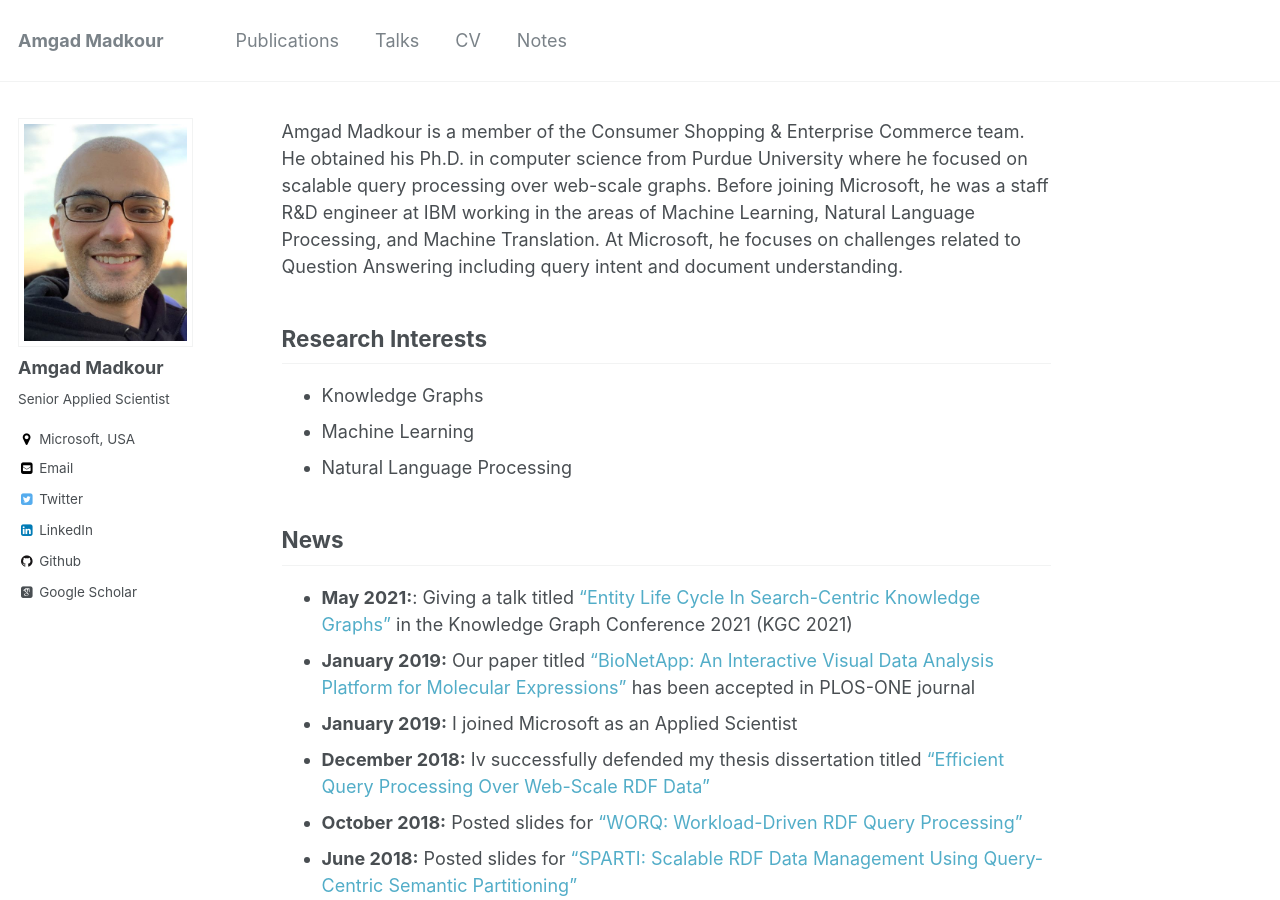
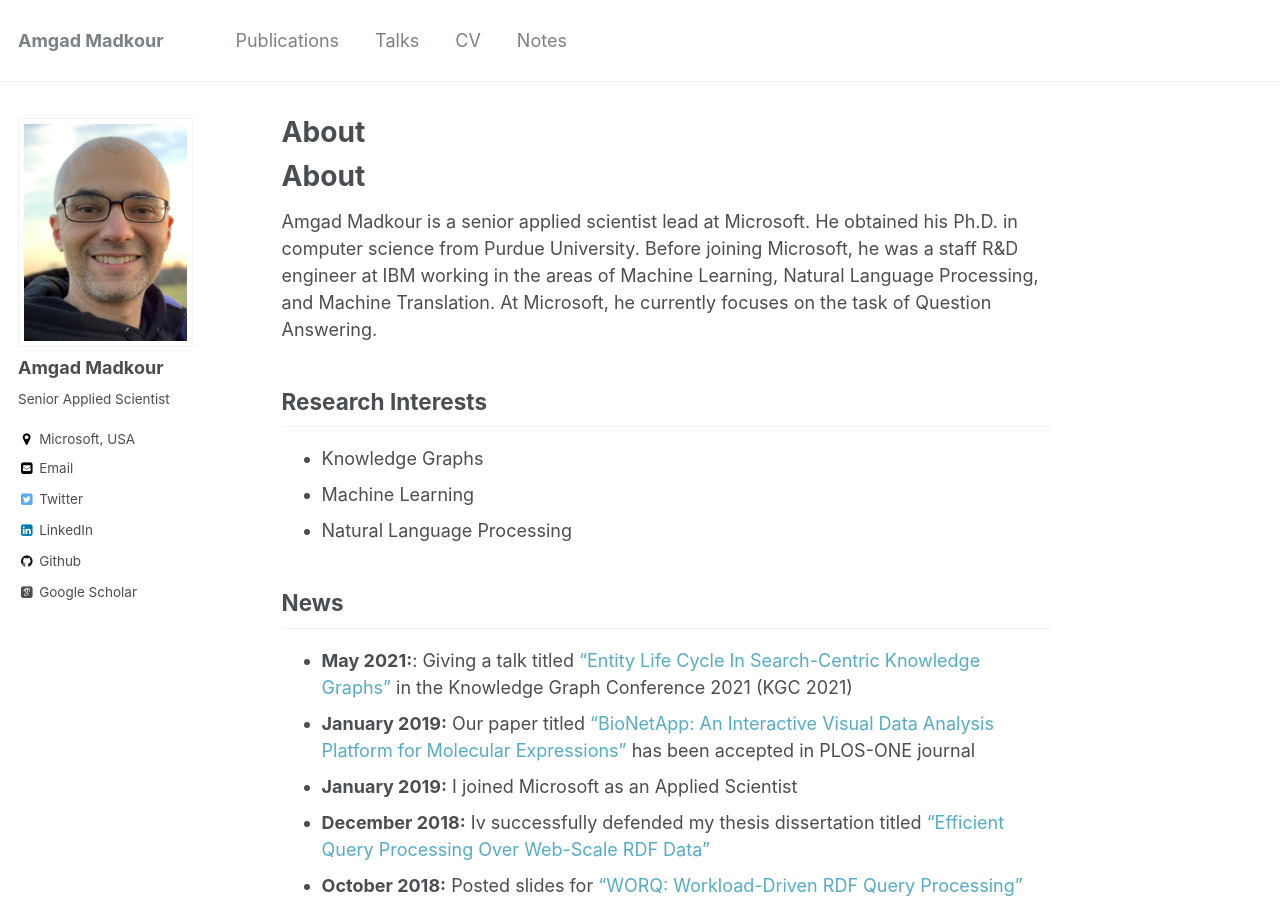
Before and after one commit to amgadmadkour/amgadmadkour.github.io, a Jekyll site: the page built from _pages/about.md, in a window 1280 px wide and 900 px high. Built offline with Jekyll 4.4.1, drawn with Linux system fonts in a browser that asks for light colours; some web fonts are replaced; our own code applies the rules of GitHub Pages for plain Markdown files.

Commit message:
Update bio

```diff
--- a/_config.yml
+++ b/_config.yml
@@ -10,7 +10,7 @@ locale                   : "en-US"
 title                    : "Amgad Madkour"
 title_separator          : "-"
 name                     : "Amgad Madkour"
-description              : "Amgad Madkour is a member of the Consumer Shopping & Enterprise Commerce team. He obtained his Ph.D. in computer science from Purdue University where he focused on scalable query processing over web-scale graphs. Before joining Microsoft, he was a staff R&D engineer at IBM working in the areas of Machine Learning, Natural Language Processing, and Machine Translation. At Microsoft, he focuses on challenges related to Question Answering including query intent and document understanding."
+description              : "Amgad Madkour is a senior applied scientist lead at Microsoft. He obtained his Ph.D. in computer science from Purdue University. Before joining Microsoft, he was a staff R&D engineer at IBM working in the areas of Machine Learning, Natural Language Processing, and Machine Translation. At Microsoft, he currently focuses on the task of Question Answering."
 url                      : "https://amgadmadkour.github.io" # the base hostname & protocol for your site e.g. "https://mmistakes.github.io"
 baseurl                  : "" # the subpath of your site, e.g. "/blog"
 repository               : "amgadmadkour/amgadmadkour.github.io"
--- a/_pages/about.md
+++ b/_pages/about.md
@@ -7,14 +7,18 @@ redirect_from:
   - /about.html
 ---
 
-Amgad Madkour is a member of the Consumer Shopping & Enterprise Commerce team. He obtained his Ph.D. in computer science from Purdue University where he focused on scalable query processing over web-scale graphs. Before joining Microsoft, he was a staff R&D engineer at IBM working in the areas of Machine Learning, Natural Language Processing, and Machine Translation. At Microsoft, he focuses on challenges related to Question Answering including query intent and document understanding.
+# About
+
+Amgad Madkour is a senior applied scientist lead at Microsoft. He obtained his Ph.D. in computer science from Purdue University. Before joining Microsoft, he was a staff R&D engineer at IBM working in the areas of Machine Learning, Natural Language Processing, and Machine Translation. At Microsoft, he currently focuses on the task of Question Answering.
 
 ## Research Interests
+
 * Knowledge Graphs
 * Machine Learning
 * Natural Language Processing
 
 ## News
+
 * **May 2021:**: Giving a talk titled ["Entity Life Cycle In Search-Centric Knowledge Graphs"](https://amgadmadkour.github.io/talks/2021-05-06-entitylifecycle.html) in the Knowledge Graph Conference 2021 (KGC 2021)
 * **January 2019:** Our paper titled ["BioNetApp: An Interactive Visual Data Analysis Platform for Molecular Expressions"](https://www.researchgate.net/publication/331290263_BioNetApp_An_interactive_visual_data_analysis_platform_for_molecular_expressions) has been accepted in PLOS-ONE journal
 * **January 2019:** I joined Microsoft as an Applied Scientist
```
